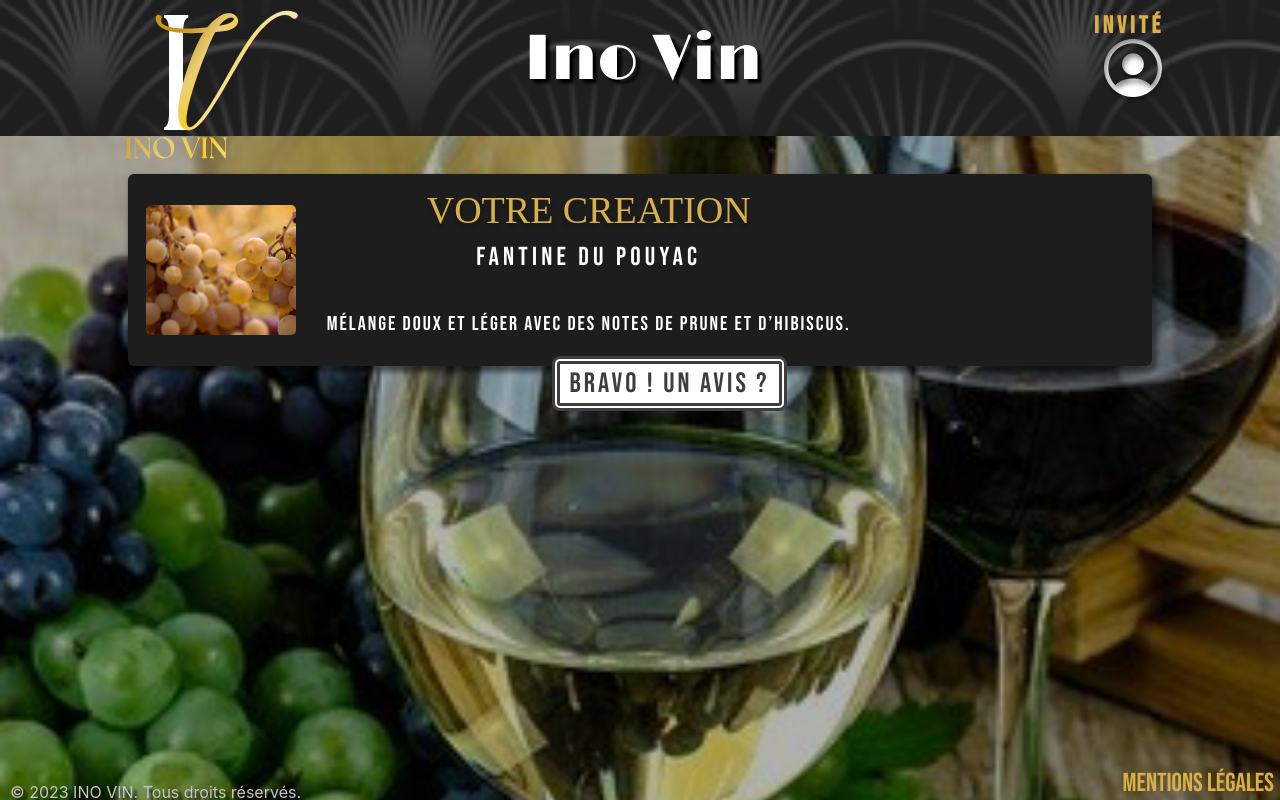
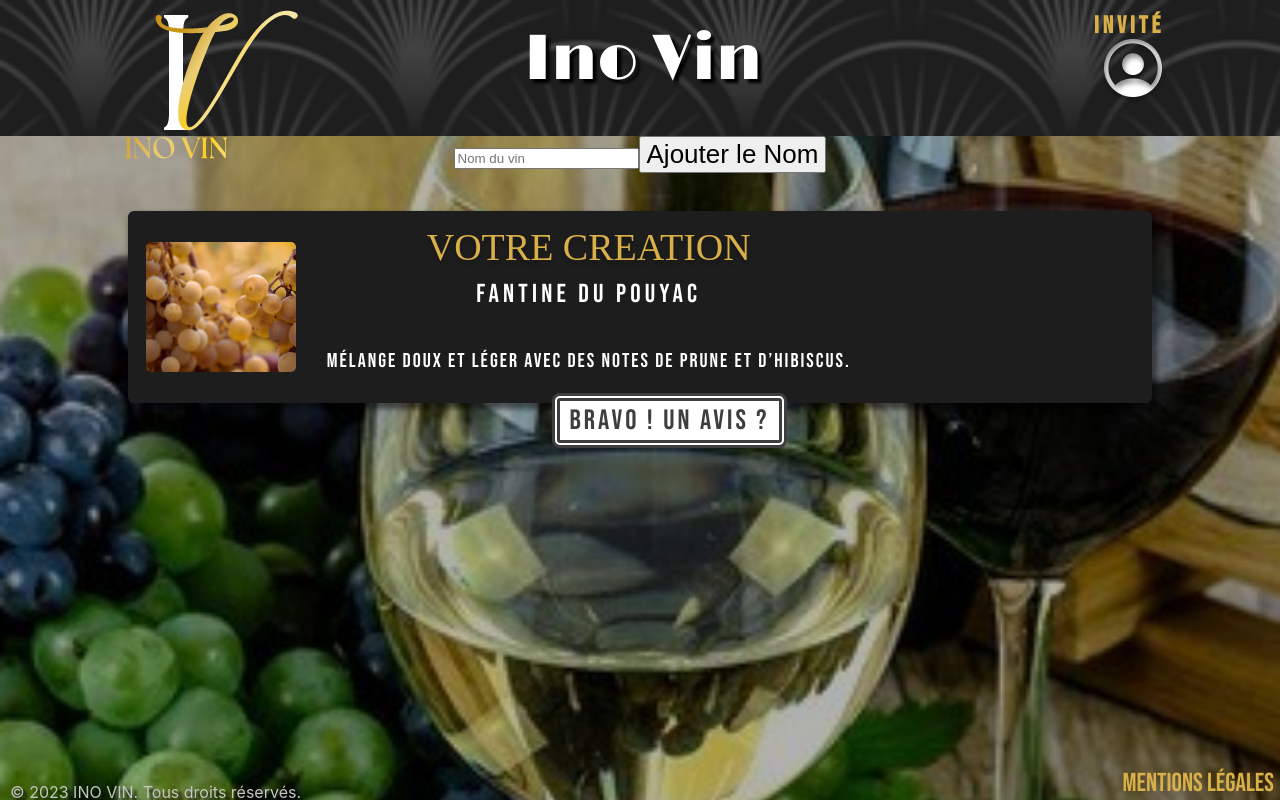
Before and after one commit to WildCodeSchool/2023-02-JS-Lille-project-3-groupe3-inovin, a React (Vite) app in the folder frontend/: page /AtelierCreation in a window 1280 px wide. Shown: the top 800 px of the page. Built offline with nearby package versions, Linux system fonts and the light colour scheme; a web font is replaced by a local one.

Commit message:
add input name recipe and all post are ok

```diff
--- a/frontend/src/components/BouteilleAnimation/AnimationBottle.jsx
+++ b/frontend/src/components/BouteilleAnimation/AnimationBottle.jsx
@@ -1,9 +1,10 @@
 import React, { useState, useEffect, useRef, useContext } from "react";
+import PropTypes from "prop-types";
 import axios from "axios";
 import "./AnimationBottle.scss";
 import UserContext from "../../contexts/UserContext";
 
-function AnimationBottle() {
+function AnimationBottle({ id }) {
   const [progress, setProgress] = useState(0); // État pour gérer la progression
   const [fixedProgress, setFixedProgress] = useState(null); // État pour stocker la progression fixée
   const [isLocked, setIsLocked] = useState(false); // État pour indiquer si la progression est verrouillée
@@ -35,7 +36,8 @@ function AnimationBottle() {
     const handleMouseMove = (e) => {
       const progressBar = progressBarRef.current;
       const progressBarHeight = progressBar.offsetHeight;
-      const { top } = progressBar.getBoundingClientRect();
+      const progressBarWidth = progressBar.offsetWidth;
+      const { top, left } = progressBar.getBoundingClientRect();
       const maxProgress = 100;
       // progressBar : référence de la barre de progression à partir de progressBarRef.current. La référence est stockée dans la variable progressBar
       // progressBarHeight : hauteur de la barre de progression à l'aide de progressBar.offsetHeight. La hauteur est stockée dans la variable progressBarHeight
@@ -43,7 +45,9 @@ function AnimationBottle() {
       if (!isLocked && fixedProgress === null) {
         // Récupération de la position verticale de la souris par rapport à la barre de progression
         const mouseY = e.clientY - top;
+        const mouseX = e.clientX - left;
         // calcul pour déterminer le nouvel état de progression en fonction de la position verticale de la souris par rapport à la barre de progression et en respectant le maxProgress
+        if (mouseX >= 0 && mouseX <= progressBarWidth) {
           const newProgress = Math.min(
             Math.max(
               ((progressBarHeight - mouseY) / progressBarHeight) * maxProgress,
@@ -52,6 +56,7 @@ function AnimationBottle() {
             maxProgress
           );
           setProgress(newProgress); // Mettre à jour l'état avec la nouvelle progression
+        }
       }
     };
     document.addEventListener("mousemove", handleMouseMove);
@@ -69,7 +74,7 @@ function AnimationBottle() {
           percentage: progress,
           user_account_ID: user,
           user_id: userId,
-          wineBottle_id: 1,
+          wineBottle_id: id,
         })
         .then()
         .catch((error) => {
@@ -114,3 +119,6 @@ function AnimationBottle() {
   );
 }
 export default AnimationBottle;
+AnimationBottle.propTypes = {
+  id: PropTypes.number.isRequired,
+};
--- a/frontend/src/components/BouteilleAnimation/AnimationBottle.scss
+++ b/frontend/src/components/BouteilleAnimation/AnimationBottle.scss
@@ -1,3 +1,7 @@
+.progress-bar {
+  max-width: 100%;
+  width: 100%;
+}
 .progress-bar {
   clip-path: polygon(
     30% 90%,
--- a/frontend/src/components/CardBottle/CardBottle.jsx
+++ b/frontend/src/components/CardBottle/CardBottle.jsx
@@ -17,6 +17,6 @@ export default function CardBottle({ wineBottleId, wineBottleName }) {
   );
 }
 CardBottle.propTypes = {
-  wineBottleId: PropTypes.string.isRequired,
+  wineBottleId: PropTypes.number.isRequired,
   wineBottleName: PropTypes.string.isRequired,
 };
--- /dev/null
+++ b/frontend/src/components/NameRecipe/NameRecipe.jsx
@@ -0,0 +1,44 @@
+import axios from "axios";
+import React, { useState } from "react";
+
+function NameRecipe() {
+  const [inputNameRecipe, setInputNameRecipe] = useState({
+    recipe_name: "",
+  });
+  const handleChangeInputNameRecipe = (evt) => {
+    setInputNameRecipe({
+      ...inputNameRecipe,
+      [evt.target.name]: evt.target.value,
+    });
+  };
+  const handleSubmitNameRecipe = (event) => {
+    event.preventDefault();
+    axios
+      .post(`${import.meta.env.VITE_BACKEND_URL}/recipe`, inputNameRecipe)
+      .then()
+      .catch((err) => {
+        console.error(err);
+      });
+  };
+  return (
+    <div className="input-name-recipe-container">
+      <form className="form-name-recipe" onSubmit={handleSubmitNameRecipe}>
+        <label className="label-name-recipe" htmlFor="label-name-recipe">
+          <input
+            className="input-name-recipe"
+            type="text"
+            placeholder="Nom du vin"
+            name="recipe_name"
+            value={inputNameRecipe.recipe_name}
+            onChange={handleChangeInputNameRecipe}
+          />
+        </label>
+        <button className="button-submit-name-recipe" type="submit">
+          <span>Ajouter le Nom</span>
+        </button>
+      </form>
+    </div>
+  );
+}
+
+export default NameRecipe;
--- a/frontend/src/pages/AtelierCreation/AtelierCreation.jsx
+++ b/frontend/src/pages/AtelierCreation/AtelierCreation.jsx
@@ -3,6 +3,7 @@ import Apercu from "../../components/Apercu/Apercu";
 import "./AtelierCreation.scss";
 import BottleContext from "../../contexts/BottleContext";
 import CardBottle from "../../components/CardBottle/CardBottle";
+import NameRecipe from "../../components/NameRecipe/NameRecipe";
 
 function AtelierCreation() {
   const { wineBottleId, wineBottleName } = useContext(BottleContext);
@@ -24,6 +25,7 @@ function AtelierCreation() {
           <CardBottle wineBottleName={Name1} wineBottleId={id1} />
           <CardBottle wineBottleName={Name2} wineBottleId={id2} />
           <CardBottle wineBottleName={Name3} wineBottleId={id3} />
+          <NameRecipe />
         </div>
         <Apercu />
       </div>
```
Also changed, not shown: 1 other file (tests, documents, lock files or other folders). Lines whose indentation alone changed are shown as unchanged.
